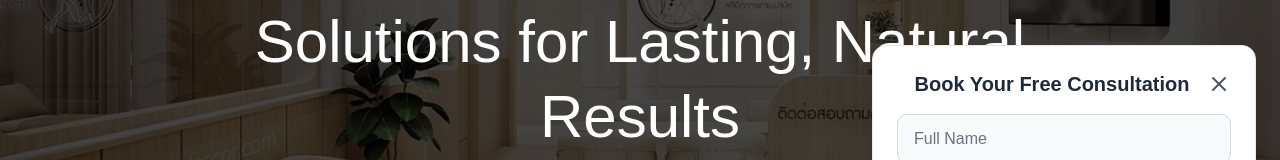
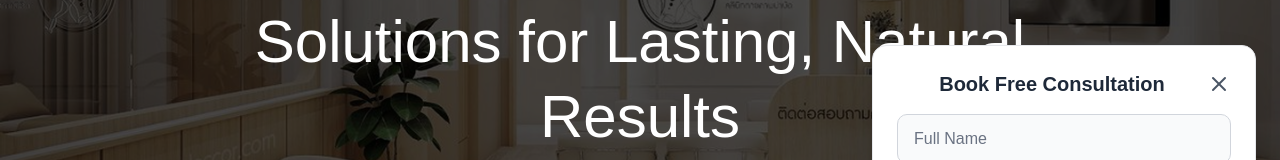
Before and after one commit to Saleh-09/HarleyCosmetics, a React (Vite) app: page /male/fue-hair-transplant in a window 1280 px wide. Both pictures are taken after a click on the button "Book Free Consultation". Shown: the part 285-445 px from the top of the page. Built offline with nearby package versions, Linux system fonts and the light colour scheme.

Commit message:
Changed text

```diff
--- a/src/components/FloatingConsultajtionButton.jsx
+++ b/src/components/FloatingConsultajtionButton.jsx
@@ -65,7 +65,7 @@ const FloatingConsultationButton = () => {
           <div className="bg-white rounded-xl w-96 max-w-[calc(100vw-2rem)] shadow-2xl border border-gray-200">
             {/* Modal Header */}
             <div className="flex justify-between items-center p-6 pb-4">
-              <h2 className="text-gray-800 text-xl font-bold text-center flex-1">Book Your Free Consultation</h2>
+              <h2 className="text-gray-800 text-xl font-bold text-center flex-1">Book Free Consultation</h2>
               <button
                 onClick={() => setIsModalOpen(false)}
                 className="text-gray-600 hover:text-gray-800 transition-colors"
```
